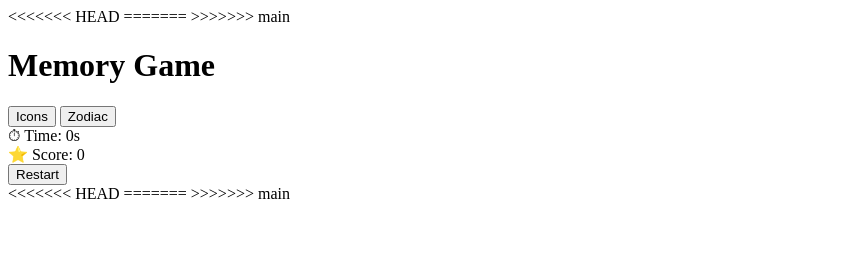
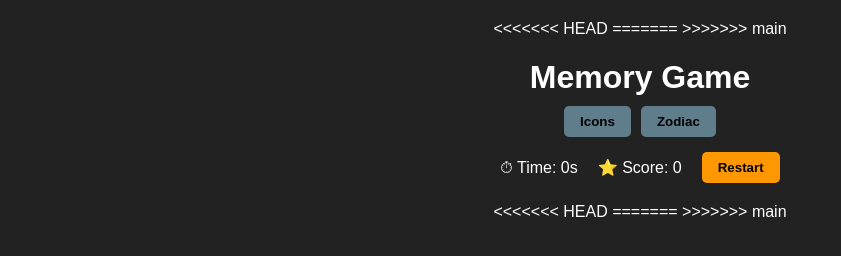
Before and after one commit to lezamafortuna-boop/Games, a plain HTML site: page index.html in a window 1280 px wide. Shown: the whole page, without its empty margins (0-841 px from the left). Drawn offline with Linux system fonts and the light colour scheme.

Commit message:
Resolve merge conflicts

```diff
--- a/styles.css
+++ b/styles.css
@@ -1,8 +1,4 @@
-<<<<<<< HEAD
-// Styles for the Memory Card Game
-=======
 /* Styles for the Memory Card Game for icons and zodiac themes */
->>>>>>> main
 body {
   font-family: Arial, sans-serif;
   background: #222;
@@ -12,20 +8,12 @@ body {
   padding: 20px;
 }
 
-<<<<<<< HEAD
-// Container for the entire game
-=======
 /* Container for the entire game */
->>>>>>> main
 h1 {
   margin-bottom: 10px;
 }
 
-<<<<<<< HEAD
-// Container for the game stats and controls
-=======
 /* Container for the game stats and controls */
->>>>>>> main
 .stats {
   display: flex;
   justify-content: center;
@@ -34,11 +22,7 @@ h1 {
   align-items: center;
 }
 
-<<<<<<< HEAD
-// Display for score and timer
-=======
 /* Display for score and timer */
->>>>>>> main
 button {
   padding: 8px 16px;
   background: #ff9800;
@@ -48,20 +32,12 @@ button {
   font-weight: bold;
 }
 
-<<<<<<< HEAD
-// Hover effect for buttons
-=======
 /* Hover effect for buttons */
->>>>>>> main
 button:hover {
   background: #ffa726;
 }
 
-<<<<<<< HEAD
-// Container for the game board, using CSS Grid to layout the cards
-=======
 /* Container for the game board, using CSS Grid to layout the cards */
->>>>>>> main
 .game-board {
   width: 700px;
   margin: 0 auto;
@@ -70,11 +46,7 @@ button:hover {
   gap: 10px;
 }
 
-<<<<<<< HEAD
-// Styles for each card in the game
-=======
 /* Styles for each card in the game */
->>>>>>> main
 .card {
   width: 100%;
   height: 100px;
@@ -89,33 +61,21 @@ button:hover {
   transition: transform 0.2s;
 }
 
-<<<<<<< HEAD
-// Styles for flipped cards to show the image and indicate they are active
-=======
 /* Styles for flipped cards to show the image and indicate they are active */
->>>>>>> main
 .card.flipped {
   background: #fff;
   color: #000;
   transform: scale(1.05);
 }
 
-<<<<<<< HEAD
-// Styles for matched cards to indicate they have been successfully paired and are no longer active
-=======
 /* Styles for matched cards to indicate they have been successfully paired and are no longer active */
->>>>>>> main
 .card.matched {
   background: #4caf50;
   color: #fff;
   cursor: default;
 }
 
-<<<<<<< HEAD
-// Container for the mode selection buttons at the top of the game
-=======
 /* Container for the mode selection buttons at the top of the game */
->>>>>>> main
 .mode-select {
   margin-bottom: 15px;
   display: flex;
@@ -123,11 +83,7 @@ button:hover {
   gap: 10px;
 }
 
-<<<<<<< HEAD
-// Styles for the mode selection buttons to differentiate them from other buttons and provide a consistent look
-=======
 /* Styles for the mode selection buttons to differentiate them from other buttons and provide a consistent look */
->>>>>>> main
 .mode-select button {
   padding: 8px 16px;
   background: #607d8b;
@@ -137,20 +93,12 @@ button:hover {
   font-weight: bold;
 }
 
-<<<<<<< HEAD
-// Hover effect for mode selection buttons to provide visual feedback when the user interacts with them
-=======
 /* Hover effect for mode selection buttons to provide visual feedback when the user interacts with them */
->>>>>>> main
 .mode-select button:hover {
   background: #78909c;
 }
 
-<<<<<<< HEAD
-// Styles for the images displayed on the cards when they are flipped to show their content
-=======
 /* Styles for the images displayed on the cards when they are flipped to show their content */
->>>>>>> main
 .card img {
   width: 80%;
   height: 80%;
@@ -158,19 +106,12 @@ button:hover {
   pointer-events: none;
 }
 
-<<<<<<< HEAD
-// Ensure that the images on the cards do not interfere with click events and are properly sized to fit within the card while maintaining their aspect ratio
-=======
 /* Ensure that the images on the cards do not interfere with click events and are properly sized to fit within the card while maintaining their aspect ratio */
->>>>>>> main
 .card img {
   width: 80%;
   height: 80%;
   object-fit: contain;
   pointer-events: none;
-<<<<<<< HEAD
-}
-=======
 }
 
 /* Responsive design for smaller screens to ensure the game remains playable and visually appealing on mobile devices */
@@ -180,4 +121,3 @@ button:hover {
     grid-template-columns: repeat(4, 1fr);
   }
 }
->>>>>>> main
```
